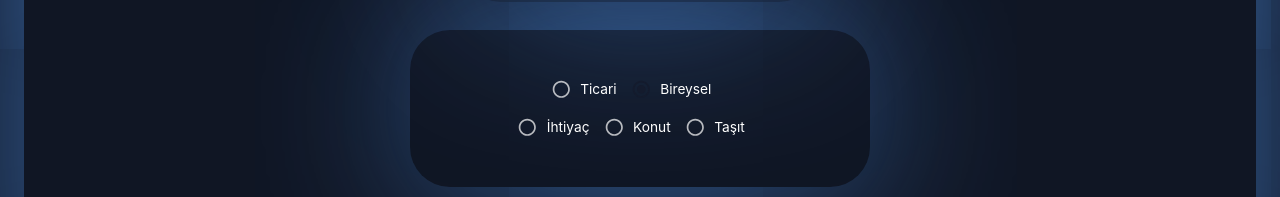
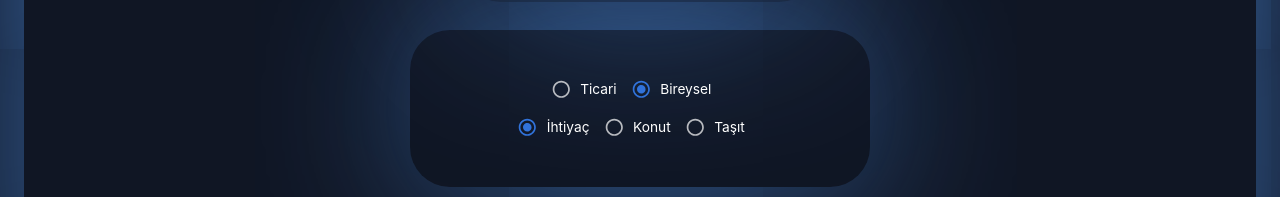
Before and after one commit to haticekatranciakgul/test.kredi-maliyeti-hesaplama, a React (Create React App) app: page /hesapla in a window 1280 px wide. Both pictures are taken after a click on the label "Bireysel". Shown: the part 460-657 px from the top of the page. Built offline with nearby package versions, Linux system fonts and the light colour scheme.

Commit message:
Update radio btn

```diff
--- a/src/Components/SelectRadioBtn.js
+++ b/src/Components/SelectRadioBtn.js
@@ -1,12 +1,20 @@
-import React, { useState } from 'react';
-import { FormControl, FormControlLabel, Radio, RadioGroup } from '@mui/material';
+import React from 'react';
+import { FormControl, FormControlLabel, Radio, RadioGroup, styled } from '@mui/material';
 import Box from "@mui/material/Box";
 import Grid from "@mui/material/Grid";
 
+const CustomRadio = styled(Radio)(({ theme }) => ({
+    "&.Mui-checked": {
+      color: theme.palette.mode === "dark" ? "#3173db" : undefined,
+
+    },
+  }));
+
 
 function SelectRadioBtn({ setConsumerCreditType, setCreditType }) {
-    const [selectedOption, setSelectedOption] = useState(1);
-    const [subOption, setSubOption] = useState(1);
+    const [selectedOption, setSelectedOption] = React.useState('Ticari');
+    const [subOption, setSubOption] =  React.useState('option1');
+
 
 
     const handleMainOptionChange = (event) => {
@@ -52,8 +60,8 @@ function SelectRadioBtn({ setConsumerCreditType, setCreditType }) {
                                     value={selectedOption}
                                     onChange={handleMainOptionChange}
                                 >
-                                    <FormControlLabel value="Ticari" control={<Radio />} label="Ticari" />
-                                    <FormControlLabel value="Bireysel" control={<Radio />} label="Bireysel" />
+                                    <FormControlLabel value="Ticari" control={<CustomRadio />}  label="Ticari" />
+                                    <FormControlLabel value="Bireysel" control={<CustomRadio />}  label="Bireysel" />
                                 </RadioGroup>
                                 {selectedOption === 'Bireysel' && (
                                     <div>
@@ -64,9 +72,9 @@ function SelectRadioBtn({ setConsumerCreditType, setCreditType }) {
                                             value={subOption}
                                             onChange={handleSubOptionChange}
                                         >
-                                            <FormControlLabel value="option1" control={<Radio />} label="İhtiyaç" />
-                                            <FormControlLabel value="option2" control={<Radio />} label="Konut" />
-                                            <FormControlLabel value="option3" control={<Radio />} label="Taşıt" />
+                                            <FormControlLabel value="option1" control={<CustomRadio />}  label="İhtiyaç" />
+                                            <FormControlLabel value="option2" control={<CustomRadio />}  label="Konut" />
+                                            <FormControlLabel value="option3" control={<CustomRadio />}  label="Taşıt" />
                                         </RadioGroup>
                                     </div>
                                 )}
```
